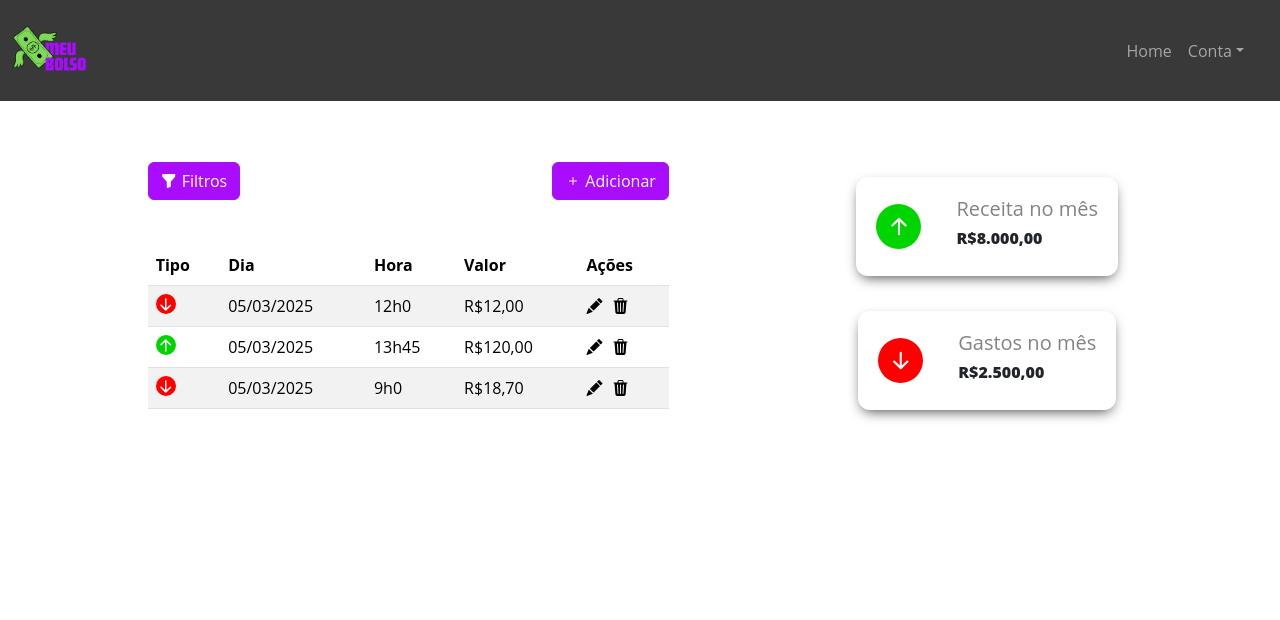
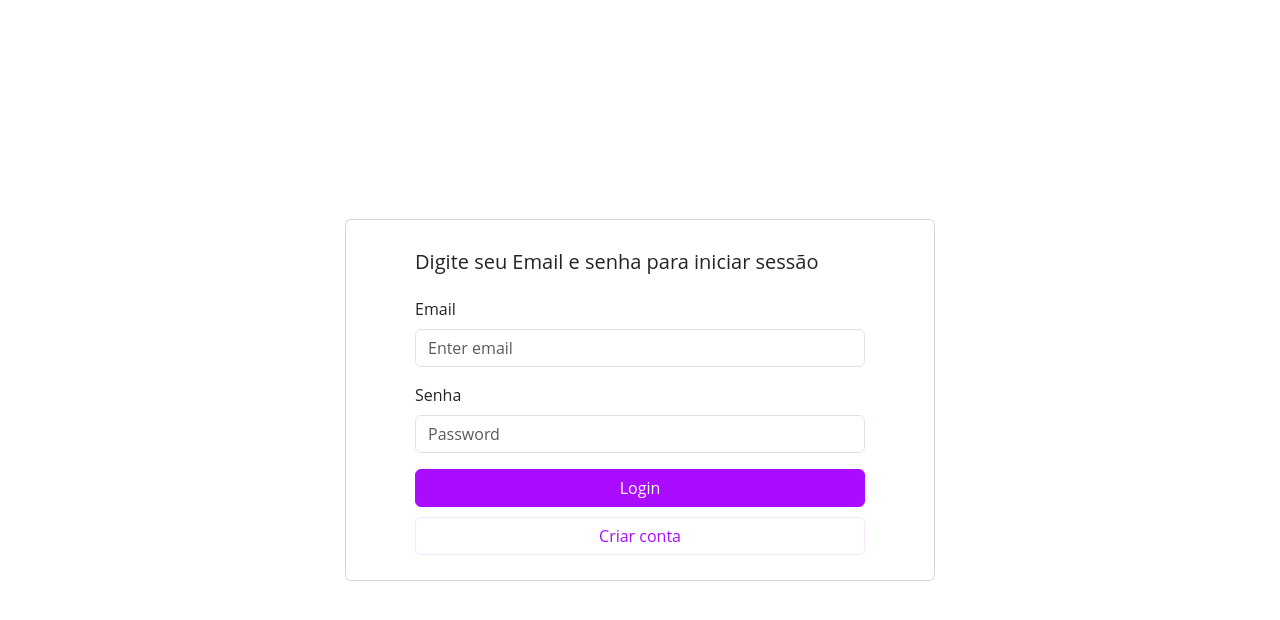
Before and after one commit to YagoFogaca/meu-bolso-front-end, a React (Vite) app: page / in a window 1280 px wide. Shown: the top 620 px of the page. Built offline with nearby package versions, Linux system fonts and the light colour scheme.

Commit message:
feat: criação da página de login

```diff
--- a/src/components-style/btn-primary/index.btn-primary.styled.js
+++ b/src/components-style/btn-primary/index.btn-primary.styled.js
@@ -11,3 +11,21 @@ export const BtnStyled = styled(Button)`
     background-color: rgba(170, 12, 255, 0.83) !important;
   }
 `;
+
+export const BtnStyledLogin = styled(BtnStyled)`
+  width: 100%;
+  margin-bottom: 10px;
+`;
+
+export const BtnStyledCreate = styled(BtnStyledLogin)`
+  background-color: transparent;
+  color: #aa0cff;
+  border-color: rgba(170, 12, 255, 0.1) !important;
+
+  &:active,
+  &:hover {
+    border-color: #aa0cff !important;
+    background-color: rgba(170, 12, 255, 0.83) !important;
+    color: #fff;
+  }
+`;
--- /dev/null
+++ b/src/components-style/card-login/index.card-login.js
@@ -0,0 +1,21 @@
+import styled from "styled-components";
+
+export const CardLogin = styled.section`
+  width: 100%;
+  min-width: 310px;
+  max-width: 590px;
+  border: 1px solid #d2d5d2;
+  border-radius: 0.375rem;
+  padding: 15px 25px;
+
+  display: flex;
+  flex-direction: column;
+  align-items: center;
+`;
+
+export const SectionCard = styled.section`
+  width: 100%;
+  min-width: 290px;
+  max-width: 450px;
+  margin-top: 15px;
+`;
--- a/src/components-style/main/index.main.js
+++ b/src/components-style/main/index.main.js
@@ -5,3 +5,8 @@ export const MainStyled = styled.main`
   display: flex;
   justify-content: center;
 `;
+
+export const MainStyledVariant = styled(MainStyled)`
+  min-height: 100vh;
+  align-items: center;
+`;
--- /dev/null
+++ b/src/pages/login/index.login.jsx
@@ -0,0 +1,38 @@
+import {
+  BtnStyledLogin,
+  BtnStyledCreate,
+} from "../../components-style/btn-primary/index.btn-primary.styled";
+import { MainStyledVariant } from "../../components-style/main/index.main";
+import {
+  CardLogin,
+  SectionCard,
+} from "../../components-style/card-login/index.card-login.js";
+import { Form } from "react-bootstrap";
+
+export const Login = () => {
+  return (
+    <>
+      <MainStyledVariant>
+        <CardLogin>
+          <SectionCard>
+            <h5>Digite seu Email e senha para iniciar sessão</h5>
+          </SectionCard>
+          <SectionCard>
+            <Form>
+              <Form.Group className="mb-3" controlId="email">
+                <Form.Label>Email</Form.Label>
+                <Form.Control type="email" placeholder="Enter email" />
+              </Form.Group>
+              <Form.Group className="mb-3" controlId="password">
+                <Form.Label>Senha</Form.Label>
+                <Form.Control type="password" placeholder="Password" />
+              </Form.Group>
+              <BtnStyledLogin>Login</BtnStyledLogin>
+              <BtnStyledCreate>Criar conta</BtnStyledCreate>
+            </Form>
+          </SectionCard>
+        </CardLogin>
+      </MainStyledVariant>
+    </>
+  );
+};
--- a/src/routes/index.routes.jsx
+++ b/src/routes/index.routes.jsx
@@ -1,11 +1,13 @@
-import { BrowserRouter, Routes, Route } from "react-router";
+import { Routes, Route } from "react-router";
 import { Home } from "../pages/home/index.home";
+import { Login } from "../pages/login/index.login";
 
 export const RoutesApp = () => {
   return (
     <>
       <Routes>
-        <Route path="/" element={<Home />} />
+        <Route path="/app" element={<Home />} />
+        <Route path="/" element={<Login />} />
       </Routes>
     </>
   );
```
